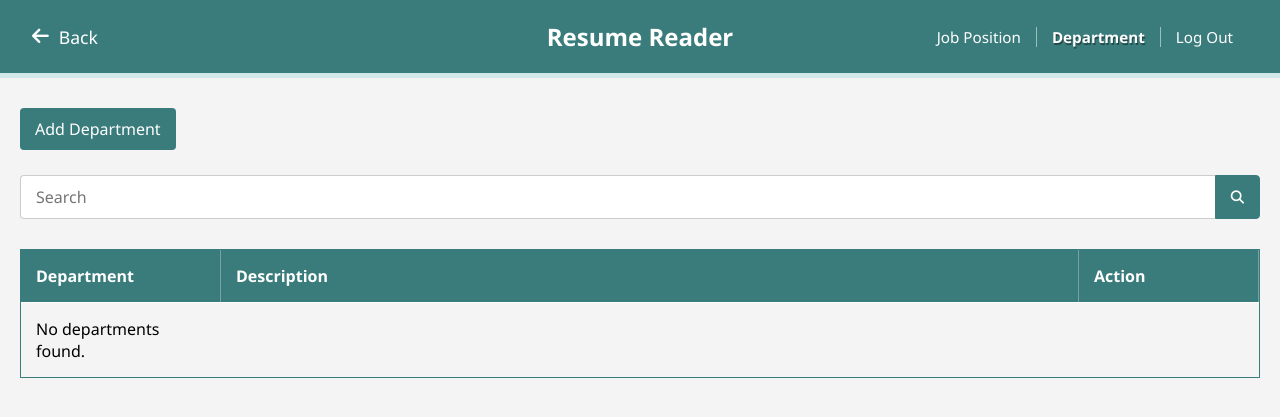
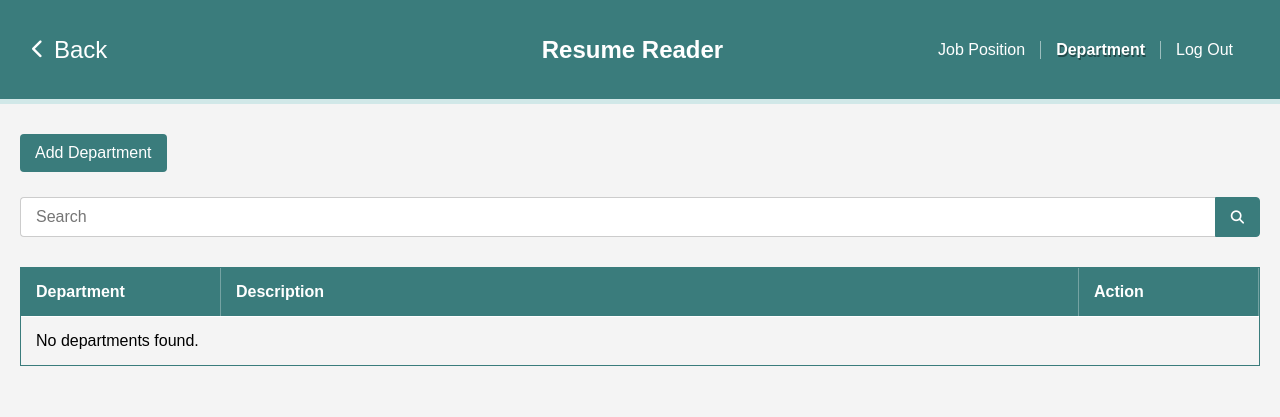
Before and after one commit to horyinghuai/workshop-2, a PHP site: page /jobDepartment.php in a window 1280 px wide. Shown: the top 417 px of the page. Run offline with PHP 8.4, Linux system fonts and the light colour scheme; data that the repository does not hold is empty.

Commit message:
change css

```diff
--- a/jobDepartment.css
+++ b/jobDepartment.css
@@ -13,7 +13,7 @@
     box-sizing: border-box;
     margin: 0;
     padding: 0;
-    font-family: 'Segoe UI', Tahoma, Geneva, Verdana, sans-serif;
+    font-family: Arial, sans-serif;
 }
 
 body {
@@ -59,6 +59,9 @@ body {
 .header h1 {
     font-size: 1.5rem;
     font-weight: 400;
+    padding: 15px;
+    margin-top: 1px;
+    margin-right: 15px;
     justify-self: center; /* Center the title perfectly within its 'auto' column */
 }
 
@@ -66,6 +69,26 @@ body {
 .header-left i {
     margin-right: 10px;
     font-size: 1.2rem;
+}
+
+.header left, .back-link {
+ color: white;
+    text-decoration: none;
+    font-size: 1.5rem;
+    font-weight: 500;
+    position: absolute;
+    left: 2rem;
+    display: flex;
+    align-items: center;
+
+    transition: color 0.2s ease-out, text-shadow 0.2s ease-out, transform 0.2s ease-out;
+}
+
+.back-link:hover {
+    /* Lift the text up by 2 pixels */
+    transform: translateY(-2px) scale(1.05);
+
+    text-shadow: 1px 2px 0 rgba(0, 0, 0, 0.4);
 }
 
 .header-left span {
@@ -77,7 +100,7 @@ body {
     color: var(--white);
     text-decoration: none;
     padding: 0 15px;
-    font-size: 0.95rem;
+    font-size: 1rem;
     border-right: 1px solid rgba(255, 255, 255, 0.5);
 
     transition: color 0.2s ease-out, text-shadow 0.2s ease-out, transform 0.2s ease-out;
--- a/jobDepartment.php
+++ b/jobDepartment.php
@@ -55,8 +55,9 @@ $conn->close();
 <body>
     <header class="header">
         <div class="header-left">
-            <i class="fas fa-arrow-left"></i>
-            <span>Back</span>
+              <a href="dashboard.php" class="back-link">
+            <i class="fas fa-chevron-left"></i> Back
+        </a>
         </div>
         <h1 class="logo">Resume Reader</h1>
         <div class="header-right">
@@ -95,7 +96,7 @@ $conn->close();
             <h2 id="modalTitle"></h2>
             <form id="departmentForm" action="cud_department.php" method="POST">
                 <input type="hidden" id="departmentId" name="department_id" value="">
-                <input type="hidden" id="actionType" name="action_type" value="add">
+                <input type="hidden" id="actionType" name="action_type" value="">
 
                 <div class="form-group">
                     <label for="departmentNameInput">Department Name:</label>
```
Also changed, not shown: jobPosition.css (+21 -0 lines), jobPosition.php (+6 -5 lines).
